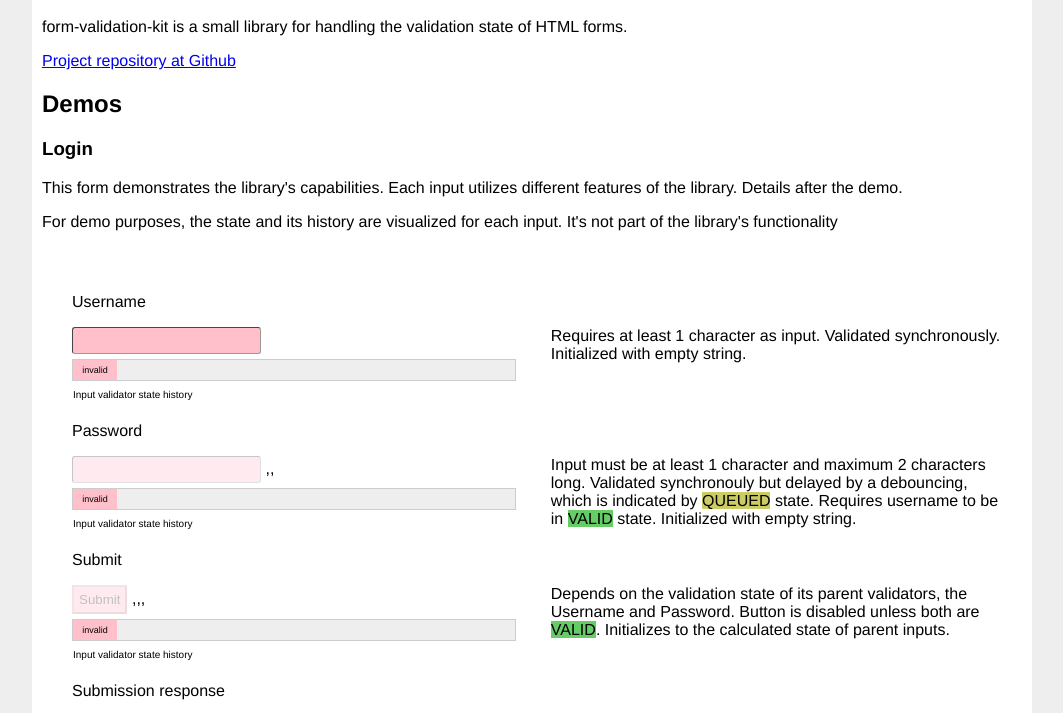
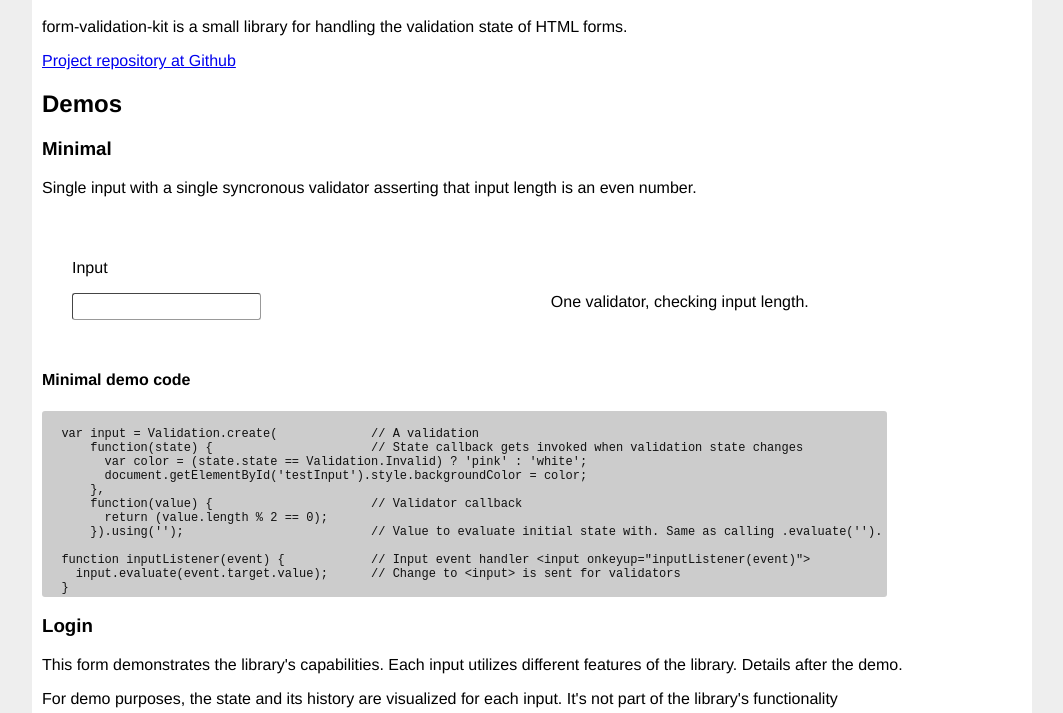
Before and after one commit to teijo/form-validation-kit, a website: page index.html in a window 1280 px wide. Shown: the part 50-763 px from the top of the page, without its empty margins (108-1171 px from the left). Drawn offline with Linux system fonts and the light colour scheme.

Commit message:
Add minimal demo

```diff
--- a/index.html
+++ b/index.html
@@ -157,6 +157,38 @@
 
 <h2>Demos</h2>
 
+<h3>Minimal</h3>
+
+<p>Single input with a single syncronous validator asserting that input length
+  is an even number.</p>
+
+<form autocomplete="off">
+  <ul>
+    <li>
+      <p>Input</p>
+      <div class="description">One validator, checking input length.</div>
+      <input id="testInput" type="text" onkeyup="inputListener(event)" />
+    </li>
+  </ul>
+</form>
+
+<h4>Minimal demo code</h4>
+
+<script class="demo">
+  var input = Validation.create(             // A validation
+      function(state) {                      // State callback gets invoked when validation state changes
+        var color = (state.state == Validation.Invalid) ? 'pink' : 'white';
+        document.getElementById('testInput').style.backgroundColor = color;
+      },
+      function(value) {                      // Validator callback
+        return (value.length % 2 == 0);
+      }).using('');                          // Value to evaluate initial state with. Same as calling .evaluate('').
+
+  function inputListener(event) {            // Input event handler <input onkeyup="inputListener(event)">
+    input.evaluate(event.target.value);      // Change to <input> is sent for validators
+  }
+</script>
+
 <h3>Login</h3>
 
 <p>This form demonstrates the library's capabilities. Each input utilizes
@@ -211,7 +243,7 @@
   </ul>
 </form>
 
-<h4>Validation setup code</h4>
+<h4>Login demo code</h4>
 <script class="demo">
   // Helpers
   function el(id) { return document.getElementById(id); }
```
